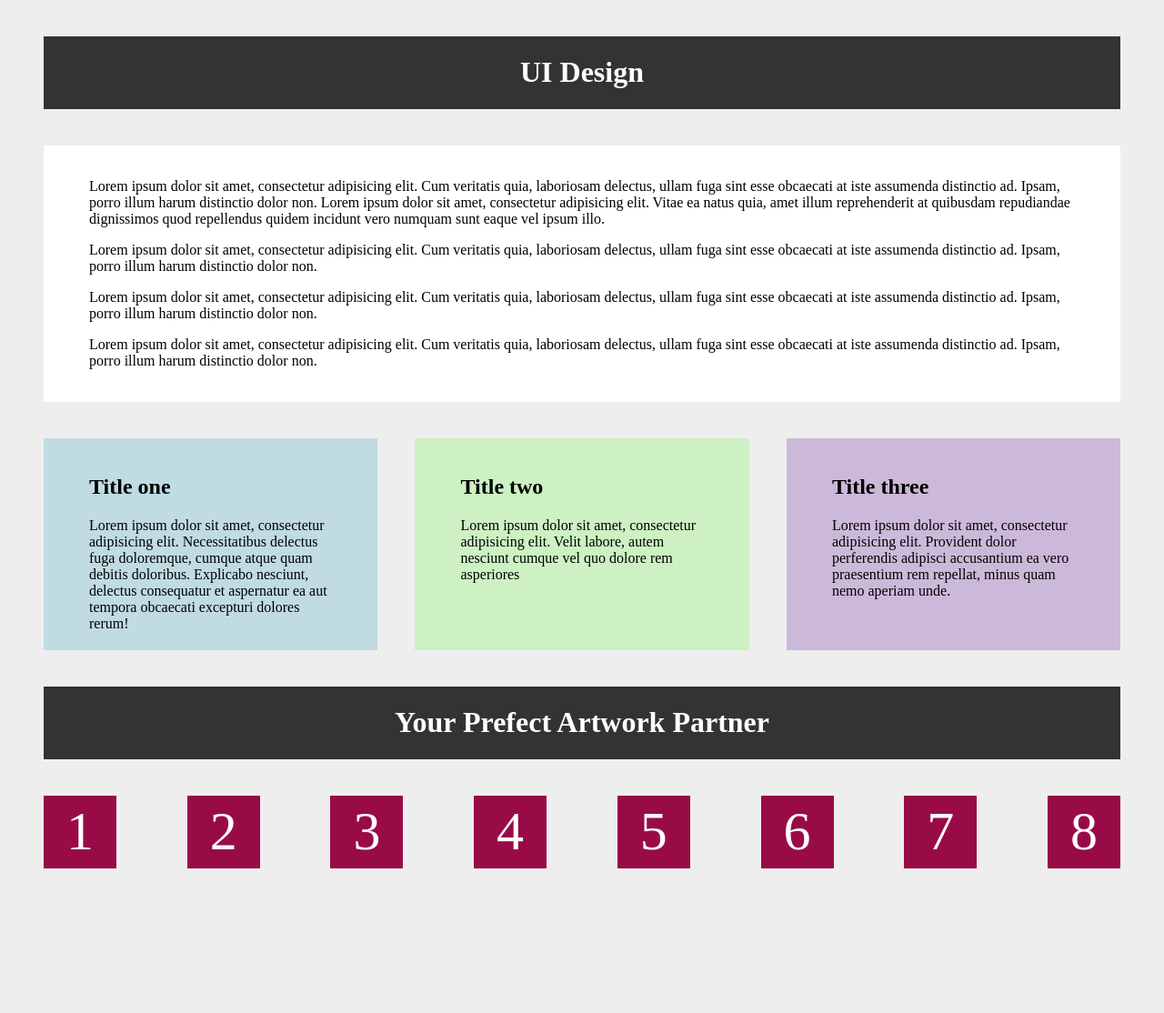
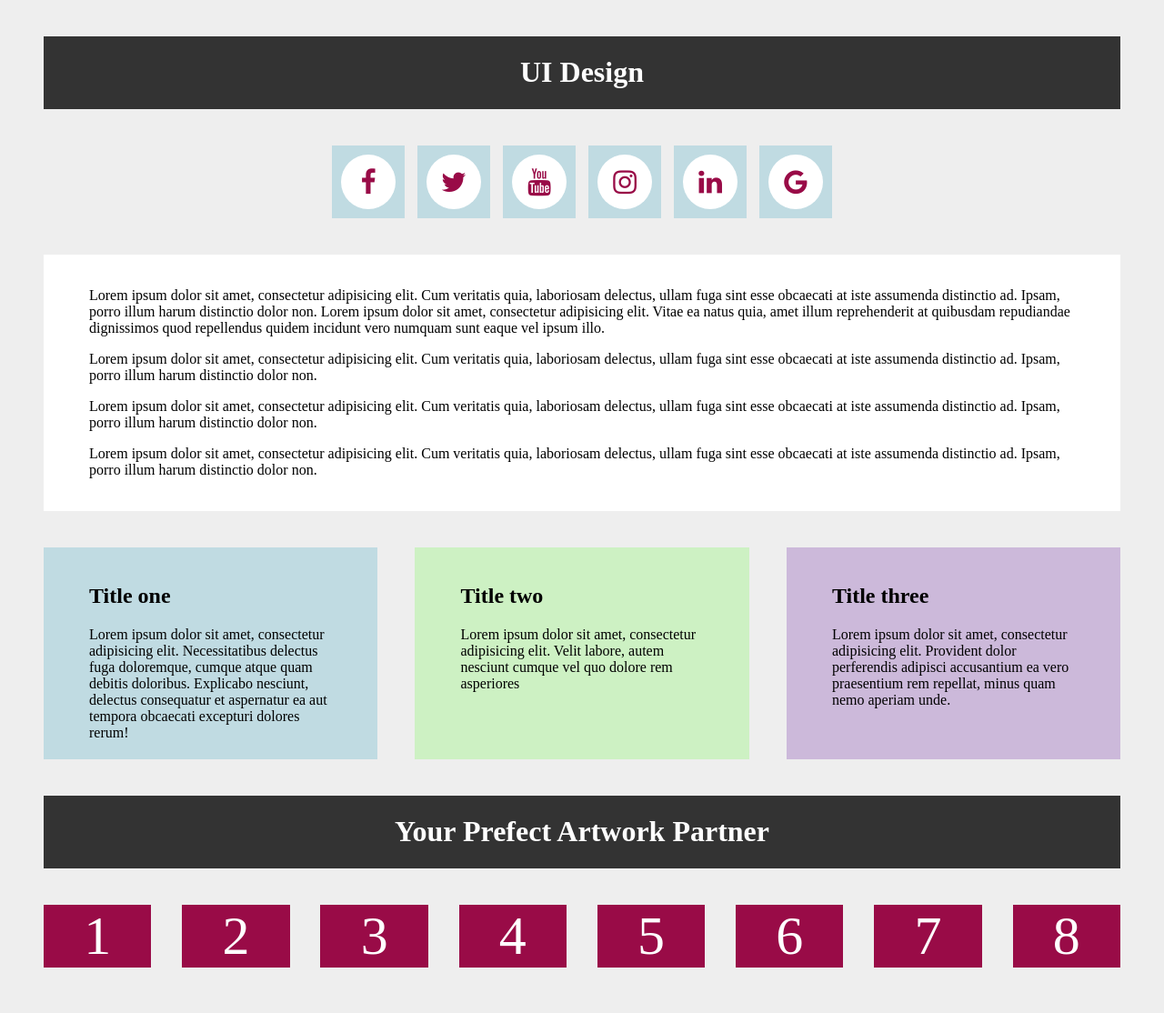
Before and after one commit to abutnal/ui, a PHP site: page / in a window 1280 px wide. Shown: the whole page at 91% size. Before the commit the page ends 955 px from the top, so only its background shows below. Run offline with PHP 8.4, Linux system fonts and the light colour scheme.

Commit message:
Add files via upload

```diff
--- a/css/custom.css
+++ b/css/custom.css
@@ -46,10 +46,10 @@ body{
    flex-wrap: wrap;
 }
 .number-box{
-	height: 80px;
-	width: 80px;
+	/*height: 80px;
+	width: 80px;*/
 	background: #990b47;
-	/*flex-basis: 10%;*/
+	flex-basis: 10%;
 	display: flex;
 	margin-bottom: 10px;
 	/*margin: auto;*/
@@ -67,16 +67,57 @@ body{
 .col:nth-child(2){background: #cdf1c3;}
 .col:nth-child(3){background: #ccb9da;}
 
+.container-five{
+	display: flex;
+	justify-content: space-between;
+	max-width: 1400px;
+    margin:auto 50px auto 50px;
+    flex-wrap: wrap;
 
+}
 
+.social-item{
+	/*flex-basis: 10%;*/
+	height: 80px;
+	width: 80px;
+	background: #c0dbe2;
+	margin:auto;
+	display: flex;
+	margin-bottom: 10px;
+}
+
+.social-item span{
+  margin:auto;
+  height: 60px;
+  width: 60px;
+  border-radius: 50%;
+  background: #fff;
+  font-size: 30px;
+  display: flex;
+}
+
+.social-item span i{
+  margin: auto;
+  color:#990b47;
+}
 @media (min-width: 800px) {
 		.container-two{
 			display:  flex;
- justify-content: space-between;
+ 			justify-content: space-between;
 
 		}
 
 		.col{
 			margin-bottom: 0px;
 		}
+
+.container-five{
+
+    margin:auto 350px auto 350px;
 }
+
+.social-item{
+	margin-bottom: 0px;
+}
+
+}
--- a/index.php
+++ b/index.php
@@ -4,12 +4,46 @@
 	<meta charset="UTF-8">
 	<title>UI</title>
 	<link rel="stylesheet" href="css/custom.css">
+	<link rel="stylesheet" href="https://stackpath.bootstrapcdn.com/font-awesome/4.7.0/css/font-awesome.min.css">
 </head>
 <body>
 
 	<div class="container-three">
 		<div class="testimonial"> <h1>	UI Design</h1>	</div>
 	</div>
+
+	 <div class="container-five">
+   		<div class="social-item"><span>
+   		<i class="fa fa-facebook" aria-hidden="true"></i>
+   		</span></div>
+   		<div class="social-item">
+   			<span>
+   				<i class="fa fa-twitter" aria-hidden="true"></i>
+   			</span>
+   		</div>
+   		<div class="social-item">
+   			<span>
+   				<i class="fa fa-youtube" aria-hidden="true"></i>
+   			</span>
+   		</div>
+   		<div class="social-item">
+   			<span>
+   				<i class="fa fa-instagram" aria-hidden="true"></i>
+   			</span>
+   		</div>
+   		<div class="social-item">
+   			<span>
+   				<i class="fa fa-linkedin" aria-hidden="true"></i>
+   			</span>
+   		</div>
+
+   		<div class="social-item">
+   			<span>
+   				<i class="fa fa-google" aria-hidden="true"></i>
+   			</span>
+   		</div>
+
+   	</div>
 
 
 
@@ -55,5 +89,7 @@
 				<div class="number-box"><span>8</span></div>
 	</div>
 
+
+
 </body>
 </html>
```
